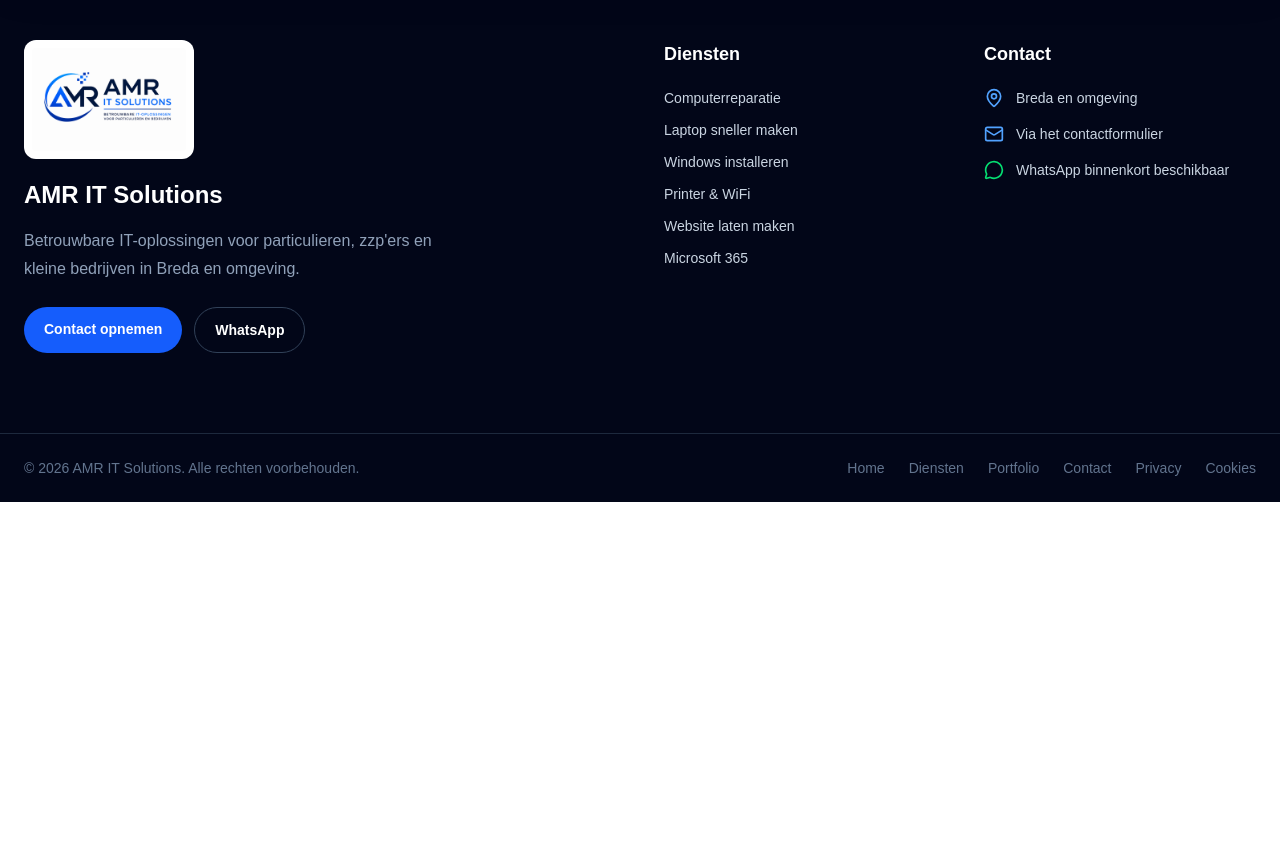
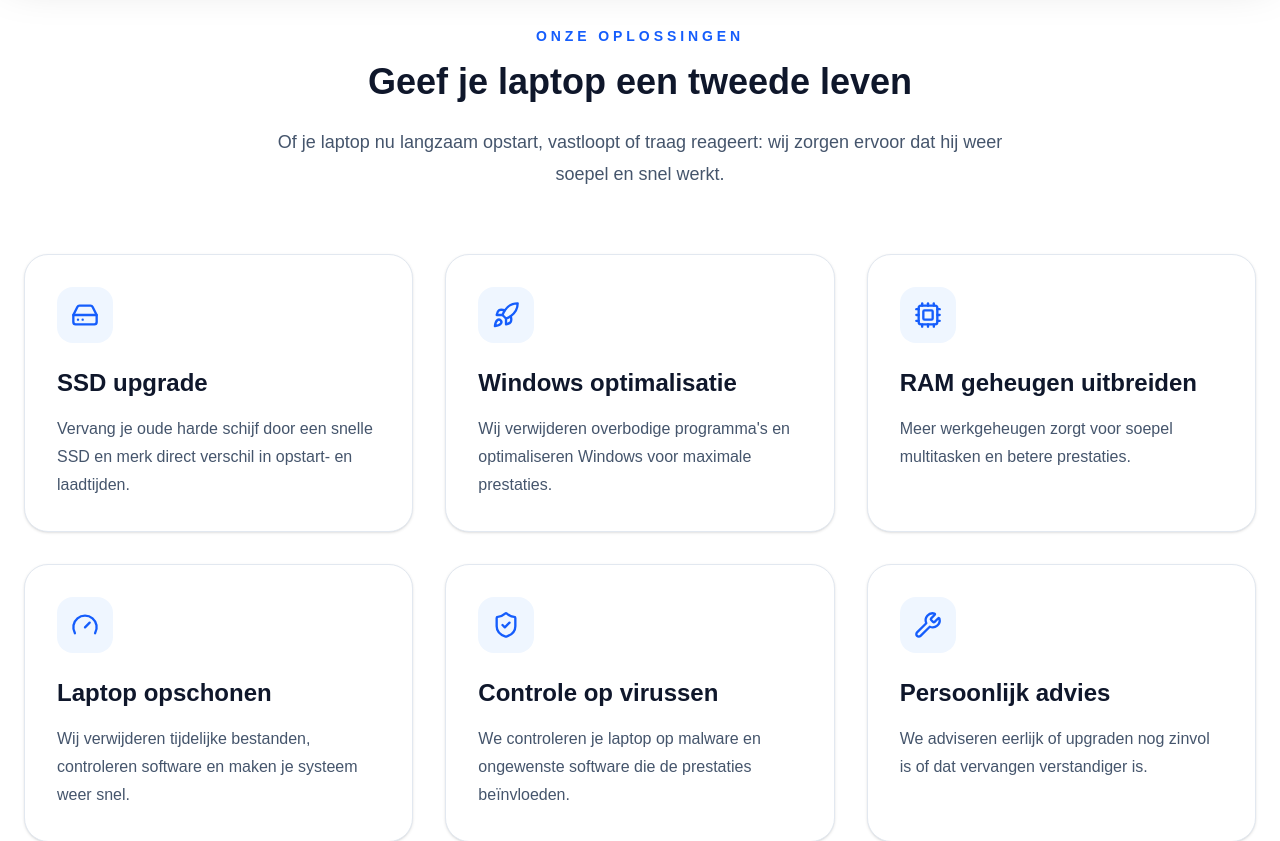
Before and after one commit to amritsolutions/amr-it-solutions, a Next.js app: page /laptop-sneller-maken in a window 1280 px wide. Shown: the part 840-1681 px from the top of the page. Before the commit the page ends 1342 px from the top, so only its background shows below. Built offline with nearby package versions, Linux system fonts and the light colour scheme.

Commit message:
laptop sneller maken

```diff
--- a/app/laptop-sneller-maken/page.tsx
+++ b/app/laptop-sneller-maken/page.tsx
@@ -1,6 +1,6 @@
 import type { Metadata } from "next";
 import LaptopHero from "@/components/LaptopHero";
-
+import LaptopServices from "@/components/LaptopServices";
 export const metadata: Metadata = {
   title: "Laptop sneller maken Breda | SSD upgrade & optimalisatie | AMR IT Solutions",
   description:
@@ -24,6 +24,7 @@ export default function LaptopSnellerMakenPage() {
   return (
     <main className="min-h-screen bg-white">
       <LaptopHero />
+      <LaptopServices />
     </main>
   );
 }
--- a/components/LaptopServices.tsx
+++ b/components/LaptopServices.tsx
@@ -0,0 +1,89 @@
+import {
+  HardDrive,
+  Rocket,
+  Cpu,
+  Wrench,
+  ShieldCheck,
+  Gauge,
+} from "lucide-react";
+
+const services = [
+  {
+    icon: HardDrive,
+    title: "SSD upgrade",
+    text: "Vervang je oude harde schijf door een snelle SSD en merk direct verschil in opstart- en laadtijden.",
+  },
+  {
+    icon: Rocket,
+    title: "Windows optimalisatie",
+    text: "Wij verwijderen overbodige programma's en optimaliseren Windows voor maximale prestaties.",
+  },
+  {
+    icon: Cpu,
+    title: "RAM geheugen uitbreiden",
+    text: "Meer werkgeheugen zorgt voor soepel multitasken en betere prestaties.",
+  },
+  {
+    icon: Gauge,
+    title: "Laptop opschonen",
+    text: "Wij verwijderen tijdelijke bestanden, controleren software en maken je systeem weer snel.",
+  },
+  {
+    icon: ShieldCheck,
+    title: "Controle op virussen",
+    text: "We controleren je laptop op malware en ongewenste software die de prestaties beïnvloeden.",
+  },
+  {
+    icon: Wrench,
+    title: "Persoonlijk advies",
+    text: "We adviseren eerlijk of upgraden nog zinvol is of dat vervangen verstandiger is.",
+  },
+];
+
+export default function LaptopServices() {
+  return (
+    <section className="bg-white py-24">
+      <div className="mx-auto max-w-7xl px-6">
+        <div className="text-center">
+          <p className="text-sm font-bold uppercase tracking-[0.28em] text-blue-600">
+            Onze oplossingen
+          </p>
+
+          <h2 className="mt-4 text-4xl font-extrabold text-slate-900">
+            Geef je laptop een tweede leven
+          </h2>
+
+          <p className="mx-auto mt-6 max-w-3xl text-lg leading-8 text-slate-600">
+            Of je laptop nu langzaam opstart, vastloopt of traag reageert: wij
+            zorgen ervoor dat hij weer soepel en snel werkt.
+          </p>
+        </div>
+
+        <div className="mt-16 grid gap-8 md:grid-cols-2 lg:grid-cols-3">
+          {services.map((service) => {
+            const Icon = service.icon;
+
+            return (
+              <div
+                key={service.title}
+                className="group rounded-3xl border border-slate-200 bg-white p-8 shadow-sm transition-all duration-300 hover:-translate-y-2 hover:border-blue-200 hover:shadow-xl"
+              >
+                <div className="flex h-14 w-14 items-center justify-center rounded-2xl bg-blue-50 text-blue-600 transition group-hover:bg-blue-600 group-hover:text-white">
+                  <Icon className="h-7 w-7" />
+                </div>
+
+                <h3 className="mt-6 text-2xl font-bold text-slate-900">
+                  {service.title}
+                </h3>
+
+                <p className="mt-4 leading-7 text-slate-600">
+                  {service.text}
+                </p>
+              </div>
+            );
+          })}
+        </div>
+      </div>
+    </section>
+  );
+}
```
